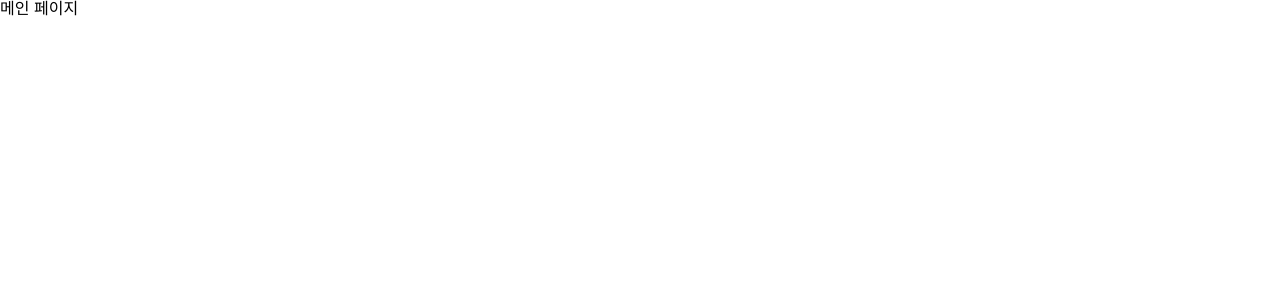
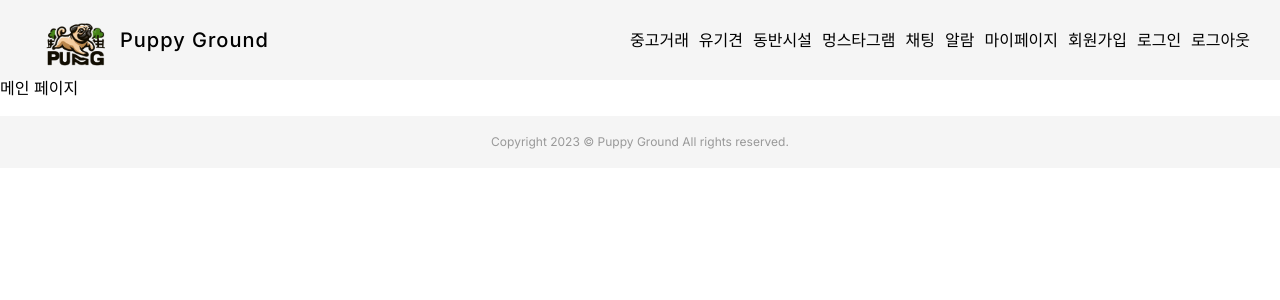
Before and after one commit to scseong/puppy-ground-portfolio, a Next.js app: page / in a window 1280 px wide. Shown: the top 300 px of the page. Built offline with nearby package versions, Linux system fonts and the light colour scheme.

Commit message:
feat: layout UI, 페이지 연결 (#3)

```diff
--- a/src/app/_components/layout/Footer.tsx
+++ b/src/app/_components/layout/Footer.tsx
@@ -1,7 +1,11 @@
+import styles from './footer.module.scss';
+
 const Footer = () => {
   return (
-    <div>Footer</div>
-  )
-}
+    <div className={styles.footerBox}>
+      Copyright 2023 &copy; <strong>Puppy Ground</strong> All rights reserved.
+    </div>
+  );
+};
 
-export default Footer
+export default Footer;
--- a/src/app/_components/layout/Header.tsx
+++ b/src/app/_components/layout/Header.tsx
@@ -1,7 +1,44 @@
+import Link from 'next/link';
+import styles from './header.module.scss';
+import Image from 'next/image';
+
 const Header = () => {
   return (
-    <div>Header</div>
-  )
-}
+    <div className={styles.navbarBox}>
+      <div className={styles.logoBox}>
+        <Image src="/logo.png" alt="logo" width={90} height={60} />
+        <Link href={`/`} className={styles.logoText}>
+          Puppy Ground
+        </Link>
+      </div>
+      <div className={styles.menuBox}>
+        <Link className={styles.menuItem} href={`/used-goods`}>
+          중고거래
+        </Link>
+        <Link className={styles.menuItem} href={`/stray-dogs`}>
+          유기견
+        </Link>
+        <Link className={styles.menuItem} href={`/facilities`}>
+          동반시설
+        </Link>
+        <Link className={styles.menuItem} href={`/mungstagram`}>
+          멍스타그램
+        </Link>
+        <div className={styles.menuItem}>채팅</div>
+        <div className={styles.menuItem}>알람</div>
+        <Link className={styles.menuItem} href={`/profile`}>
+          마이페이지
+        </Link>
+        <Link className={styles.menuItem} href={`/auth/signup`}>
+          회원가입
+        </Link>
+        <Link className={styles.menuItem} href={`/auth/login`}>
+          로그인
+        </Link>
+        <div className={styles.menuItem}>로그아웃</div>
+      </div>
+    </div>
+  );
+};
 
-export default Header
+export default Header;
--- /dev/null
+++ b/src/app/_components/layout/footer.module.scss
@@ -0,0 +1,8 @@
+.footerBox {
+  background-color: #f5f5f5;
+  padding: 20px 0;
+  text-align: center;
+  font-size: 12px;
+  color: #999;
+  margin-top: 20px;
+}
--- /dev/null
+++ b/src/app/_components/layout/header.module.scss
@@ -0,0 +1,42 @@
+.navbarBox {
+  display: flex;
+  align-items: center;
+  padding: 0 30px;
+  height: 80px;
+  background-color: #f5f5f5;
+  flex-direction: row;
+  justify-content: space-between;
+  position: sticky;
+  top: 0;
+}
+
+.logoBox {
+  display: flex;
+  justify-content: center;
+  align-items: center;
+  letter-spacing: 1px;
+}
+
+.logoText {
+  font-size: 20px;
+  font-weight: 500;
+}
+
+.menuBox {
+  display: flex;
+  justify-content: center;
+  align-items: center;
+  gap: 10px;
+  flex-direction: row;
+}
+
+.menuItem {
+  font-size: 16px;
+  font-weight: 500;
+  cursor: pointer;
+  transition: all 0.3s ease;
+
+  &:hover {
+    color: red;
+  }
+}
--- a/src/app/layout.tsx
+++ b/src/app/layout.tsx
@@ -3,6 +3,8 @@ import { Inter } from 'next/font/google';
 import './globals.css';
 import './variables.css';
 import ReactQueryProviders from '@/utils/ReactQueryProviders';
+import Header from './_components/layout/Header';
+import Footer from './_components/layout/Footer';
 
 const inter = Inter({ subsets: ['latin'] });
 
@@ -15,7 +17,11 @@ export default function RootLayout({ children }: { children: React.ReactNode })
   return (
     <html lang="ko">
       <body className={inter.className}>
-        <ReactQueryProviders>{children}</ReactQueryProviders>
+        <ReactQueryProviders>
+          <Header />
+          {children}
+          <Footer />
+        </ReactQueryProviders>
       </body>
     </html>
   );
```
Also changed, not shown: public/logo.png (added).
